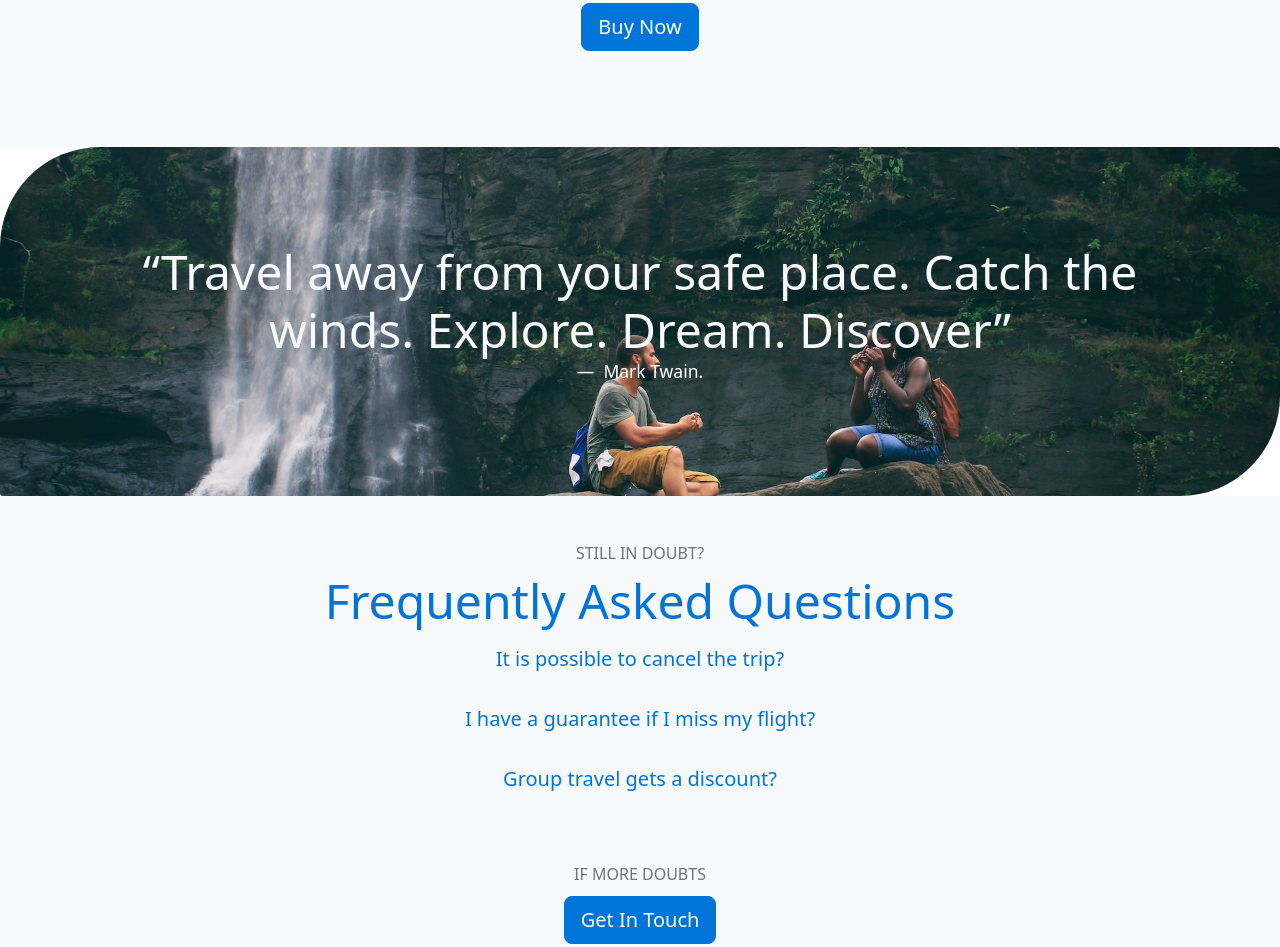
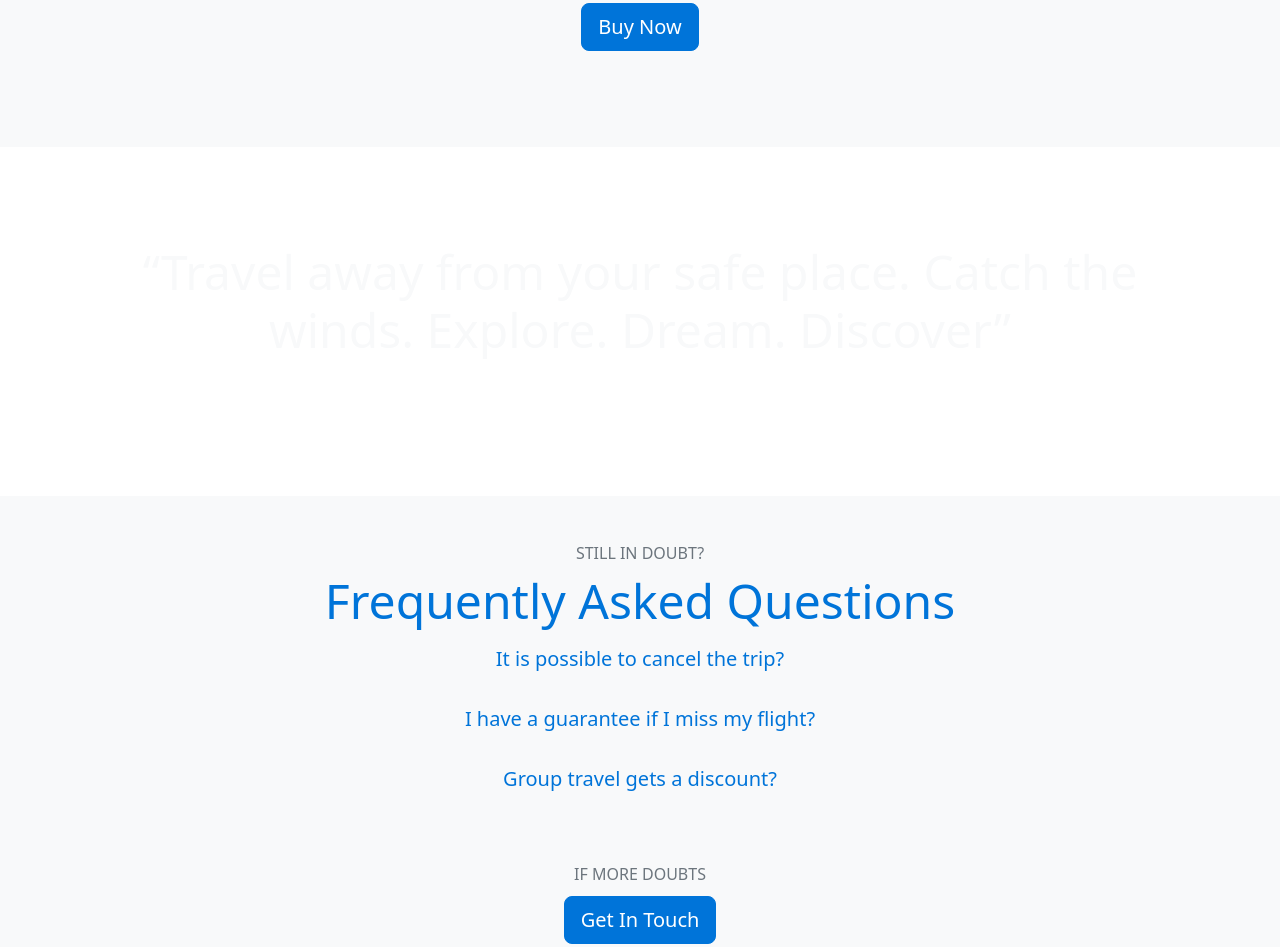
Before and after one commit to walescas/Caravan, a plain HTML site: page index.html in a window 1280 px wide. Shown: the part 1066-2013 px from the top of the page. Drawn offline with nearby package versions, Linux system fonts and the light colour scheme.

Commit message:
Update style.css

```diff
--- a/css/style.css
+++ b/css/style.css
@@ -11,7 +11,7 @@ body {
 }
 
 #home-quote{
-  background: url(../img/pexels-nandhu-kumar-450441.jpg) center center;
+  background-image: url(../img/pexels-nandhu-kumar-450441.jpg) center center;
   background-size: cover;
   border-radius: 100px 3px 100px 3px;
 }
```
